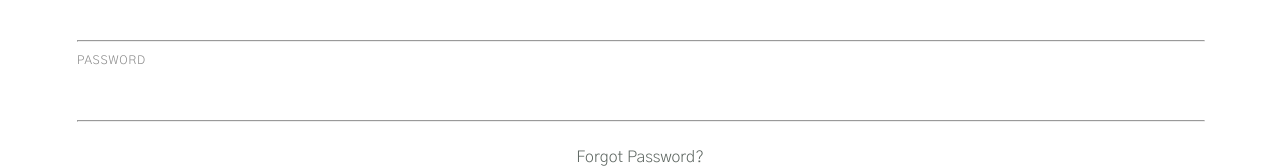
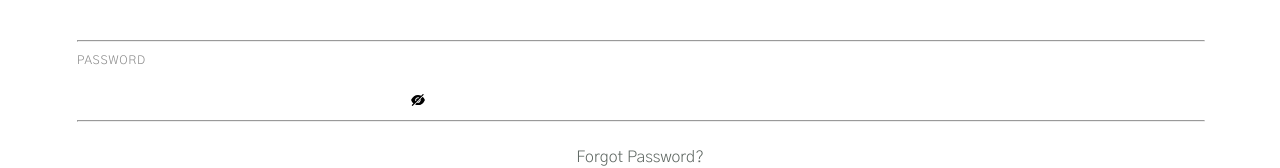
Before and after one commit to Chennakiran2004/QuickBite, a React (Create React App) app: page /signIn in a window 1280 px wide. Shown: the part 313-481 px from the top of the page. Built offline with nearby package versions, Linux system fonts and the light colour scheme.

Commit message:
toggle password and logout functionallity is added

```diff
--- a/package.json
+++ b/package.json
@@ -12,6 +12,7 @@
     "@types/node": "^16.18.104",
     "@types/react": "^18.3.3",
     "@types/react-dom": "^18.3.0",
+    "@types/react-icons": "^3.0.0",
     "@types/react-router-dom": "^5.3.3",
     "axios": "^1.7.7",
     "js-cookie": "^3.0.5",
--- a/src/components/Logout/index.tsx
+++ b/src/components/Logout/index.tsx
@@ -4,11 +4,13 @@ import {
   LogoutMainContainer,
   LogoutText,
 } from "./styledComponents";
+import { removeCookie } from "../../utils/StorageUtilites";
 
 const Logout = () => {
   const navigate = useNavigate();
 
   const onClickLogout = () => {
+    removeCookie();
     navigate("/signIn");
   };
 
--- a/src/components/ProfileInfo/index.tsx
+++ b/src/components/ProfileInfo/index.tsx
@@ -16,7 +16,7 @@ const ProfileInfo = () => {
   const navigate = useNavigate();
 
   const [username, setUserName] = useState("Kiran_Kumar");
-  const [email, setEmail] = useState("kiran.kumar@gmail.com");
+  const [email, setEmail] = useState("kirankumar@gmail.com");
   const [password, setPassword] = useState("********");
 
   const handleClickBack = () => {
@@ -42,7 +42,11 @@ const ProfileInfo = () => {
   return (
     <>
       <SignAndLoginInHeadingContainer style={{ marginTop: "16px" }}>
-        <BackImage src="/Images/back.svg" onClick={handleClickBack} />
+        <BackImage
+          src="/Images/back.svg"
+          onClick={handleClickBack}
+          style={{ paddingLeft: "16px" }}
+        />
         <SignAndLoginHeading>Edit Profile</SignAndLoginHeading>
       </SignAndLoginInHeadingContainer>
       <HorizontalLine style={{ marginTop: "0", opacity: "0.4" }} />
--- a/src/components/SignIn/index.tsx
+++ b/src/components/SignIn/index.tsx
@@ -3,6 +3,7 @@ import { Navigate, useNavigate } from "react-router-dom";
 import axios from "axios";
 import { fetchApi } from "../../utils/fetchApi";
 import { getCookie, setCookie } from "../../utils/StorageUtilites";
+import { AiFillEyeInvisible, AiFillEye } from "react-icons/ai";
 
 import {
   BackImage,
@@ -21,6 +22,7 @@ import {
   SignInCreateAccountContainer,
   DontHaveAccountText,
   CreateNewAccountButton,
+  PasswordDescriptionContainer,
 } from "./styledComponents";
 
 import { GlobalButton } from "../AllYourFavorites/styledComponents";
@@ -28,8 +30,8 @@ import { GlobalButton } from "../AllYourFavorites/styledComponents";
 const SignIn = () => {
   const [userName, setUserName] = useState("");
   const [password, setPassword] = useState("");
-  const [maskedPassword, setMaskedPassword] = useState("");
   const [apiError, setApiError] = useState("");
+  const [showPassword, setShowPassword] = useState(true);
   const navigate = useNavigate();
 
   const jwtToken = getCookie();
@@ -44,12 +46,10 @@ const SignIn = () => {
   const onChangePassword = (event: ChangeEvent<HTMLInputElement>) => {
     const inputPassword = event.target.value;
     setPassword(inputPassword);
-    setMaskedPassword("*".repeat(inputPassword.length));
   };
 
   const onSubmitSuccess = (accessToken: string) => {
     setCookie("access_token", accessToken, { expires: 30, secure: true });
-    console.log("Signed in successfully");
     navigate("/TodaysMenu");
   };
 
@@ -97,6 +97,9 @@ const SignIn = () => {
     navigate("/signUp");
   };
 
+  const togglePassword = () => {
+    setShowPassword(!showPassword);
+  };
   return (
     <SignInMainContainer data-testid="signInContainer">
       <SignAndLoginInHeadingContainer data-testid="heading-container">
@@ -128,13 +131,18 @@ const SignIn = () => {
         />
         <HorizontalLine />
         <InputLabel data-testid="password">PASSWORD</InputLabel>
-        <InputElement
-          type="text"
-          data-testid="password-input"
-          onChange={onChangePassword}
-          value={maskedPassword}
-        />
-        <input type="hidden" value={password} />
+        <PasswordDescriptionContainer>
+          <InputElement
+            type={showPassword ? "password" : "text"}
+            data-testid="password-input"
+            onChange={onChangePassword}
+            value={password}
+          />
+          <div onClick={togglePassword}>
+            {showPassword ? <AiFillEyeInvisible /> : <AiFillEye />}
+          </div>
+        </PasswordDescriptionContainer>
+        {/* <input type="hidden" value={password} /> */}
         <HorizontalLine />
         <ForgotPassword data-testid="forgot-password">
           Forgot Password?
--- a/src/components/SignIn/styledComponents.ts
+++ b/src/components/SignIn/styledComponents.ts
@@ -160,3 +160,9 @@ export const ErrorMessage = styled.p`
   margin-top: 10px;
   text-align: center;
 `;
+
+export const PasswordDescriptionContainer = styled.div`
+  display: flex;
+  justify-content: space-between;
+  align-items: flex-end;
+`;
--- a/src/components/SignUp/index.tsx
+++ b/src/components/SignUp/index.tsx
@@ -2,6 +2,8 @@ import { ChangeEvent, FormEvent, useState } from "react";
 import { useNavigate } from "react-router-dom";
 import axios from "axios";
 import Cookies from "js-cookie";
+import { AiFillEyeInvisible, AiFillEye } from "react-icons/ai";
+
 import {
   BackImage,
   HorizontalLine,
@@ -10,6 +12,7 @@ import {
   SignAndLoginHeading,
   SignAndLoginInHeadingContainer,
   ErrorMessage,
+  PasswordDescriptionContainer,
 } from "../SignIn/styledComponents";
 import {
   AlreadyHaveAccountTextSpan,
@@ -27,7 +30,7 @@ const SignUp = () => {
   const [fullName, setFullName] = useState("");
   const [emailAddress, setEmailAddress] = useState("");
   const [password, setPassword] = useState("");
-  const [maskedPassword, setMaskedPassword] = useState("");
+  const [showPassword, setShowPassword] = useState(true);
 
   const [fullNameError, setFullNameError] = useState("");
   const [emailError, setEmailError] = useState("");
@@ -53,10 +56,6 @@ const SignUp = () => {
   const onChangePassword = (event: ChangeEvent<HTMLInputElement>) => {
     const inputPassword = event.target.value;
     setPassword(inputPassword);
-    setMaskedPassword("*".repeat(inputPassword.length));
-    if (inputPassword) {
-      setPasswordError("");
-    }
   };
 
   const handleAlreadyHaveAccount = () => {
@@ -131,6 +130,10 @@ const SignUp = () => {
     }
   };
 
+  const togglePassword = () => {
+    setShowPassword(!showPassword);
+  };
+
   return (
     <SignUpMainContainer>
       <SignAndLoginInHeadingContainer>
@@ -171,18 +174,22 @@ const SignUp = () => {
         </>
         <>
           <InputLabel>PASSWORD</InputLabel>
-          <InputElement
-            type="text"
-            value={maskedPassword}
-            onChange={onChangePassword}
-          />
-          <input type="hidden" value={password} />
+          <PasswordDescriptionContainer>
+            <InputElement
+              type={showPassword ? "password" : "text"}
+              value={password}
+              onChange={onChangePassword}
+            />
+            <div onClick={togglePassword}>
+              {showPassword ? <AiFillEyeInvisible /> : <AiFillEye />}
+            </div>
+          </PasswordDescriptionContainer>
+          {/* <input type="hidden" value={password} /> */}
           <HorizontalLine />
           {passwordError && <ErrorMessage>{passwordError}</ErrorMessage>}
         </>
         <GlobalButton type="submit">SIGN UP</GlobalButton>
         {apiError && <ErrorMessage>{apiError}</ErrorMessage>}{" "}
-        {/* Display API error */}
       </CreateAccountFormContainer>
       <TermsAndConditionsText>
         By Signing up you agree to our Terms Conditions & Privacy Policy.
--- a/src/utils/StorageUtilites.tsx
+++ b/src/utils/StorageUtilites.tsx
@@ -11,5 +11,5 @@ export const setCookie = (
 export const getCookie = (): string | undefined => Cookies.get("access_token");
 
 export const removeCookie = () => {
-  Cookies.remove("jwt_token");
+  Cookies.remove("access_token");
 };
```
Also changed, not shown: 1 other file (tests, documents, lock files or other folders).
